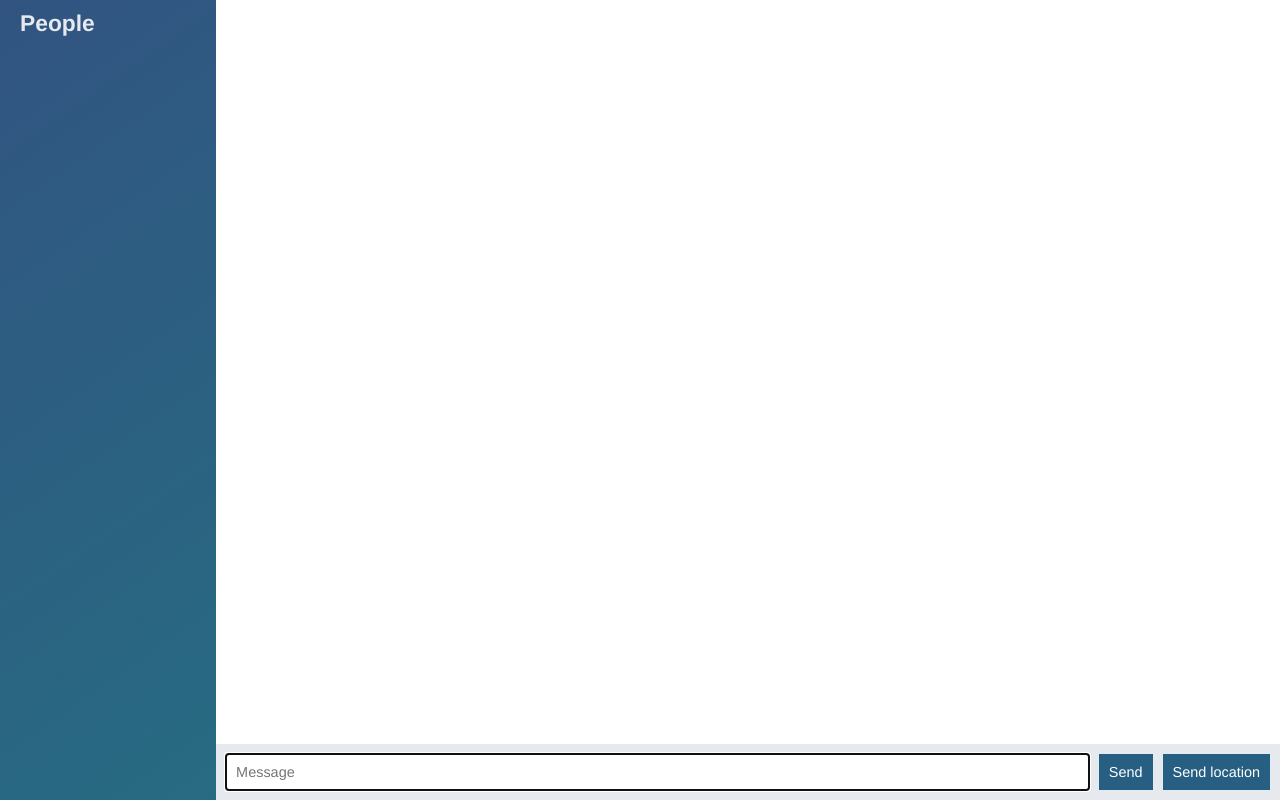
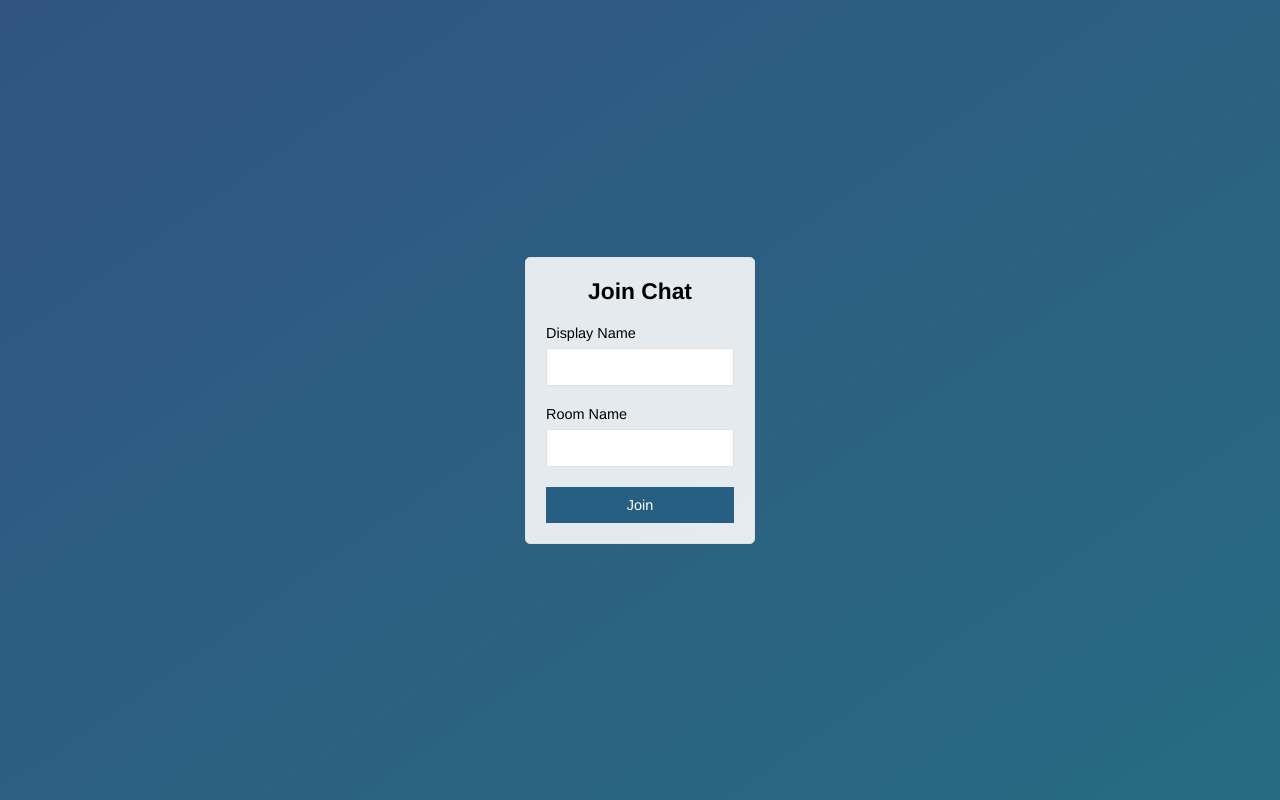
Before and after one commit to deniskonovalov/node-chat-app, a website: page public/index.html in a window 1280 px wide. Drawn offline with nearby package versions, Linux system fonts and the light colour scheme; no server answers.

Commit message:
Add Join page

```diff
--- a/public/index.html
+++ b/public/index.html
@@ -1,59 +1,33 @@
 <!DOCTYPE html>
-
-<html>
-
+<html lang="en">
 <head>
-    <meta charset="utf-8">
+    <meta charset="UTF-8">
+    <meta name="viewport" content="width=device-width, initial-scale=1.0">
+    <meta http-equiv="X-UA-Compatible" content="ie=edge">
     <link rel="stylesheet" href="/css/styles.css">
+    <meta name="viewport" content="width=device-width, initial-scale=1, user-scalable=no">
+    <title>Join | ChatApp</title>
 </head>
-
-<body class="chat">
-
-    <div class="chat__sidebar">
-        <h3>People</h3>
-        <div id="users"></div>
-    </div>
-
-    <div class="chat__main">
-        <ol id="messages" class="chat__messages"></ol>
-        <div class="chat__footer">
-            <form id="message-form">
-                <input name="message" type="text" placeholder="Message" autofocus autocomplete="off" />
-                <button>Send</button>
+<body>
+    <div class="centered-form">
+        <div class="centered-form__form">
+            <form action="/chat.html">
+                <div class="form-field">
+                    <h3>Join Chat</h3>
+                </div>
+                <div class="form-field">
+                    <label for="">Display Name</label>
+                    <input type="text" name="name">
+                </div>
+                <div class="form-field">
+                    <label for="">Room Name</label>
+                    <input type="text" name="room">
+                </div>
+                <div class="form-field">
+                    <button>Join</button>
+                </div>
             </form>
-            <button id="send-location">Send location</button>
         </div>
     </div>
-
-    <script id="message-template" type="text/template">
-        <li class="message">
-            <div class="message__title">
-                <h4>{{from}}</h4>
-                <span>{{createdAt}}</span>
-            </div>
-            <div class="message__body">
-                <p>{{text}}</p>
-            </div>
-        </li>
-    </script>
-
-    <script id="location-message-template" type="text/template">
-        <li class="message">
-            <div class="message__title">
-                <h4>{{from}}</h4>
-                <span>{{createdAt}}</span>
-            </div>
-            <div class="message__body">
-                <a href="{{url}}" target="_blank">My Current Location</a>
-            </div>
-        </li>
-    </script>
-
-    <script src="https://cdnjs.cloudflare.com/ajax/libs/socket.io/1.7.4/socket.io.js"></script>
-    <script src="js/libs/jquery-3.3.1.min.js"></script>
-    <script src="js/libs/moment.js"></script>
-    <script src="js/libs/mustache.js"></script>
-    <script src="js/index.js"></script>
 </body>
-
 </html>
```
Also changed, not shown: public/chat.html (added, +62 -0 lines), public/js/chat.js (renamed from public/js/index.js).
